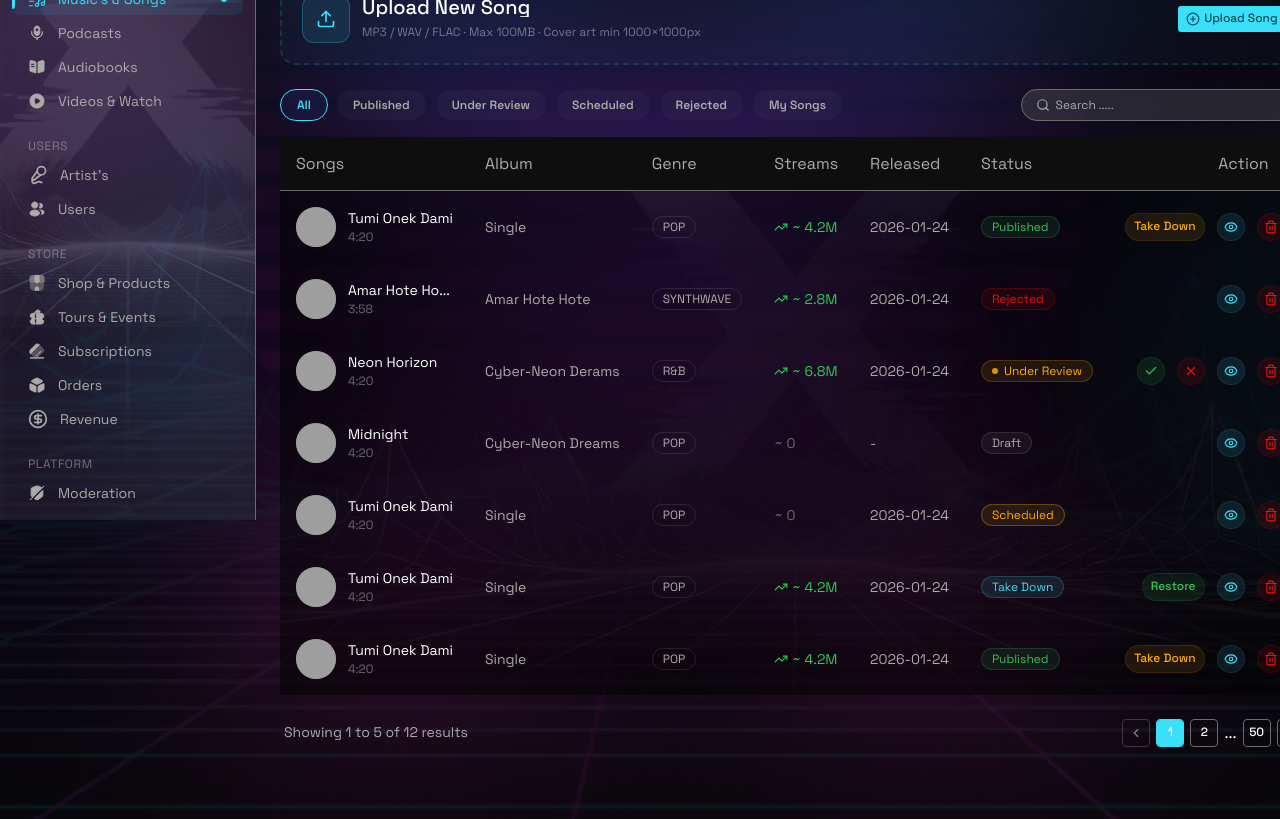
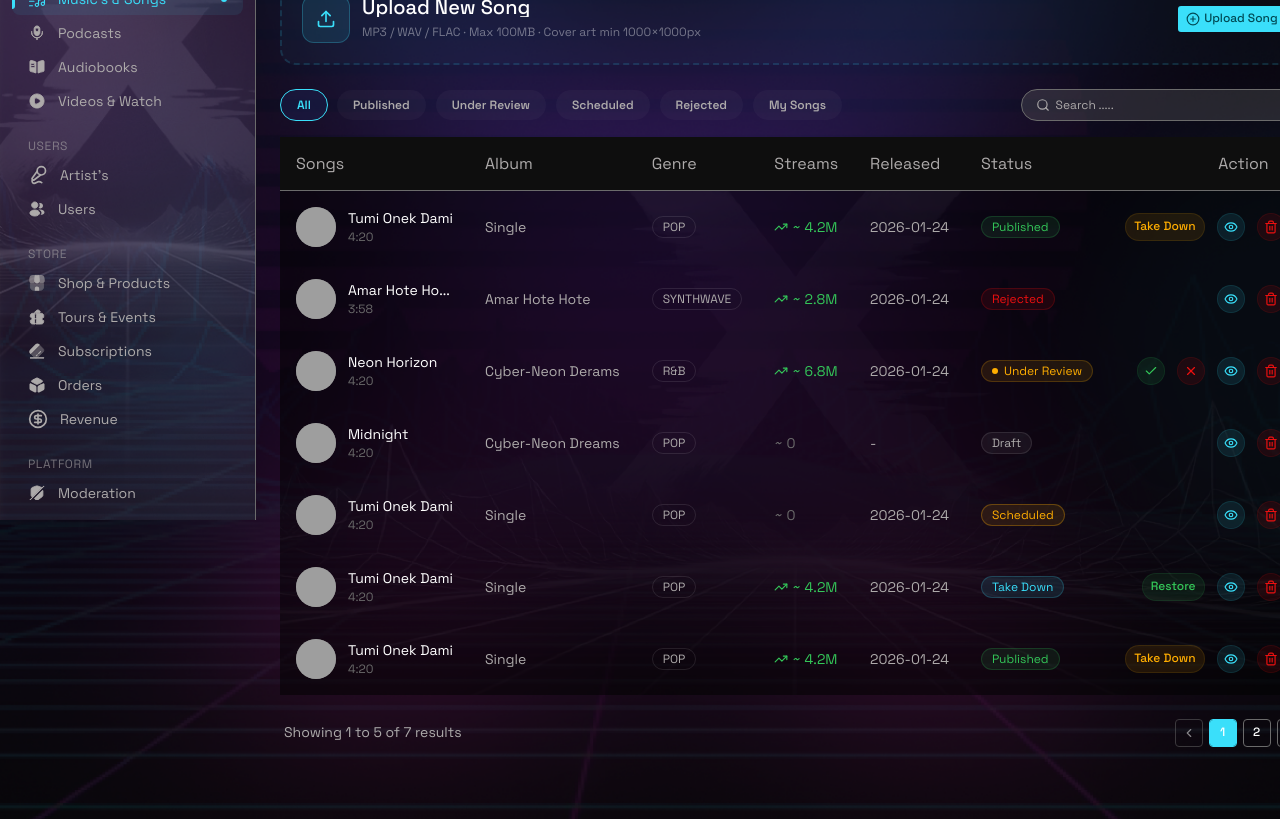
Before and after one commit to ArunRoy404/beat-x-nextjs, a Next.js app: page /admin/dashboard/music in a window 1280 px wide. Shown: the part 280-1099 px from the top of the page. Built offline with nearby package versions, Linux system fonts and the light colour scheme; grey boxes are pictures that could not be loaded.

Commit message:
feat: implement responsive music table and card components for admin dashboard

```diff
--- a/src/app/globals.css
+++ b/src/app/globals.css
@@ -40,6 +40,7 @@
   --color-dark-gray: var(--dark-gray);
   --color-dark-accent: var(--dark-accent);
   --color-whitetext: var(--whitetext);
+  --color-light-whitetext: var(--light-whitetext);
   --color-nav-icon-bg: var(--nav-icon-bg);
   --color-green-success: var(--green-success);
   --color-red-error: var(--red-error);
--- /dev/null
+++ b/src/components/admin/music/SongsContainer/SongsCard.jsx
@@ -0,0 +1,54 @@
+import React from "react"
+import CommonSongCell from "@/components/shared/CommonTable/CommonSongCell"
+import CommonTableTag from "@/components/shared/CommonTable/CommonTableTag"
+import CommonTableStat from "@/components/shared/CommonTable/CommonTableStat"
+import CommonTableStatus from "@/components/shared/CommonTable/CommonTableStatus"
+import CommonTableActions from "@/components/shared/CommonTable/CommonTableActions"
+
+const SongsCard = ({ song }) => {
+    if (!song) return null
+
+    return (
+        <div className="flex flex-col gap-4 p-4 rounded-[16px] border border-whitetext/5 bg-whitetext/[0.02] backdrop-blur-md">
+            {/* Top row: Song details + Status badge */}
+            <div className="flex items-start justify-between gap-3">
+                <CommonSongCell
+                    title={song?.title}
+                    duration={song?.duration}
+                    cover={song?.cover}
+                />
+                <CommonTableStatus status={song?.status} className="shrink-0" />
+            </div>
+
+            {/* Metadata list */}
+            <div className="grid grid-cols-2 gap-y-3 gap-x-4 border-t border-b border-whitetext/5 py-3 text-sm">
+                <div className="flex flex-col gap-1">
+                    <span className="text-light-whitetext text-[12px] font-normal uppercase tracking-wider">Album</span>
+                    <span className="text-whitetext font-medium truncate">{song?.album || "-"}</span>
+                </div>
+
+                <div className="flex flex-col gap-1">
+                    <span className="text-light-whitetext text-[12px] font-normal uppercase tracking-wider">Genre</span>
+                    <CommonTableTag>{song?.genre}</CommonTableTag>
+                </div>
+
+                <div className="flex flex-col gap-1">
+                    <span className="text-light-whitetext text-[12px] font-normal uppercase tracking-wider">Streams</span>
+                    <CommonTableStat value={song?.streams} />
+                </div>
+
+                <div className="flex flex-col gap-1">
+                    <span className="text-light-whitetext text-[12px] font-normal uppercase tracking-wider">Released</span>
+                    <span className="text-whitetext font-medium truncate">{song?.released || "-"}</span>
+                </div>
+            </div>
+
+            {/* Action buttons */}
+            <div className="flex items-center justify-end">
+                <CommonTableActions status={song?.status} className="w-full justify-between pr-0" />
+            </div>
+        </div>
+    )
+}
+
+export default SongsCard
--- /dev/null
+++ b/src/components/admin/music/SongsContainer/SongsCardsContainer.jsx
@@ -0,0 +1,14 @@
+import React from "react"
+import SongsCard from "./SongsCard"
+
+const SongsCardsContainer = ({ songs = [] }) => {
+    return (
+        <div className="flex flex-col gap-4">
+            {songs.map((song) => (
+                <SongsCard key={song.id || song.title} song={song} />
+            ))}
+        </div>
+    )
+}
+
+export default SongsCardsContainer
--- /dev/null
+++ b/src/components/admin/music/SongsContainer/SongsContainer.jsx
@@ -0,0 +1,54 @@
+import React from "react"
+import DataTable from "@/components/ui/DataTable"
+import { getSongsColumns } from "@/components/DataTableColumns/admin/SongsColumns"
+import CommonFilter from "@/components/shared/commonFilter/commonFilter"
+import CommonSearch from "@/components/shared/CommonSearch/CommonSearch"
+import CommonPagination from "@/components/shared/CommonPagination/CommonPagination"
+import CommonTableContainer from "@/components/shared/CommonTable/CommonTableContainer"
+import SongsCardsContainer from "./SongsCardsContainer"
+
+const SongsContainer = ({ songs = [] }) => {
+  const tabs = ["All", "Published", "Under Review", "Scheduled", "Rejected", "My Songs"]
+  const activeTab = "All"
+  const columns = getSongsColumns()
+
+  return (
+    <CommonTableContainer
+      headerChildren={
+        <>
+          {/* Tab pills */}
+          <CommonFilter
+            tabs={tabs}
+            activeTab={activeTab}
+          />
+
+          {/* Search Input */}
+          <CommonSearch />
+        </>
+      }
+    >
+      {/* Desktop view */}
+      <div className="hidden md:block">
+        <DataTable
+          columns={columns}
+          data={songs}
+        />
+      </div>
+
+      {/* Mobile view */}
+      <div className="block md:hidden">
+        <SongsCardsContainer songs={songs} />
+      </div>
+
+      {/* Pagination Bar */}
+      <CommonPagination
+        currentPage={1}
+        totalItems={songs.length || 12}
+        pageSize={5}
+        totalPages={Math.ceil((songs.length || 12) / 5)}
+      />
+    </CommonTableContainer>
+  )
+}
+
+export default SongsContainer
--- a/src/templates/admin/dashboard/AdminDashboardMusicPage.jsx
+++ b/src/templates/admin/dashboard/AdminDashboardMusicPage.jsx
@@ -4,7 +4,7 @@ import React from "react"
 import { useAdminDashboardMusicStore } from "@/zustandStore/admin/adminStore/adminDashboardMusicStore"
 import DashboardStats from "@/components/shared/Dashboard/DashboardStats/DashboardStats"
 import UploadNewSong from "@/components/admin/music/UploadNewSong"
-import SongsTable from "@/components/admin/music/SongsTable"
+import SongsContainer from "@/components/admin/music/SongsContainer/SongsContainer"
 
 const AdminDashboardMusicPage = () => {
   const statsCards = useAdminDashboardMusicStore((state) => state.musicStatsCards)
@@ -18,8 +18,8 @@ const AdminDashboardMusicPage = () => {
       {/* Upload song selector container */}
       <UploadNewSong />
 
-      {/* Songs collection list table */}
-      <SongsTable songs={songs} />
+      {/* Songs collection container */}
+      <SongsContainer songs={songs} />
     </div>
   )
 }
```
Also changed, not shown: src/components/admin/music/SongsContainer/SongsTable.jsx (renamed from src/components/admin/music/SongsTable.jsx).
